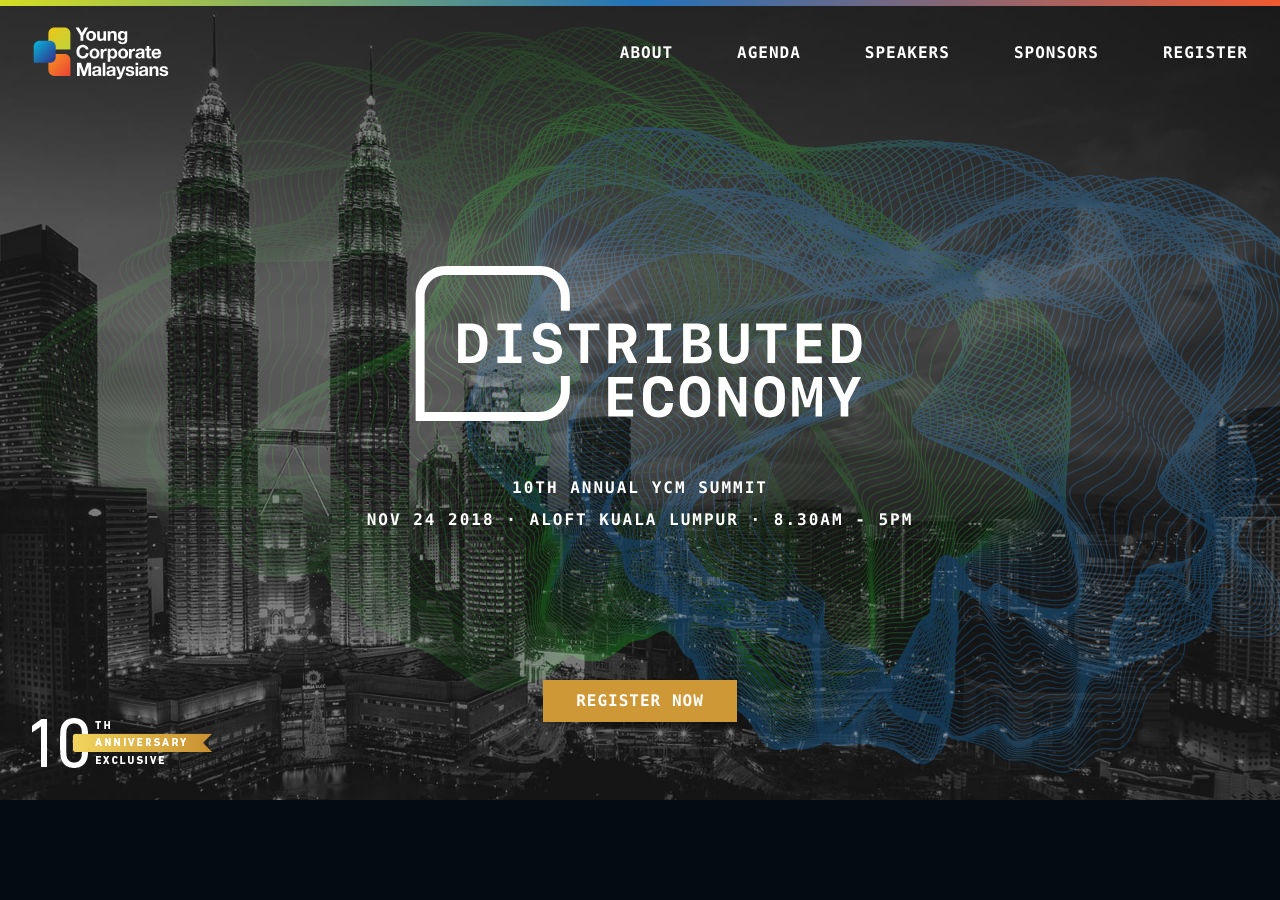
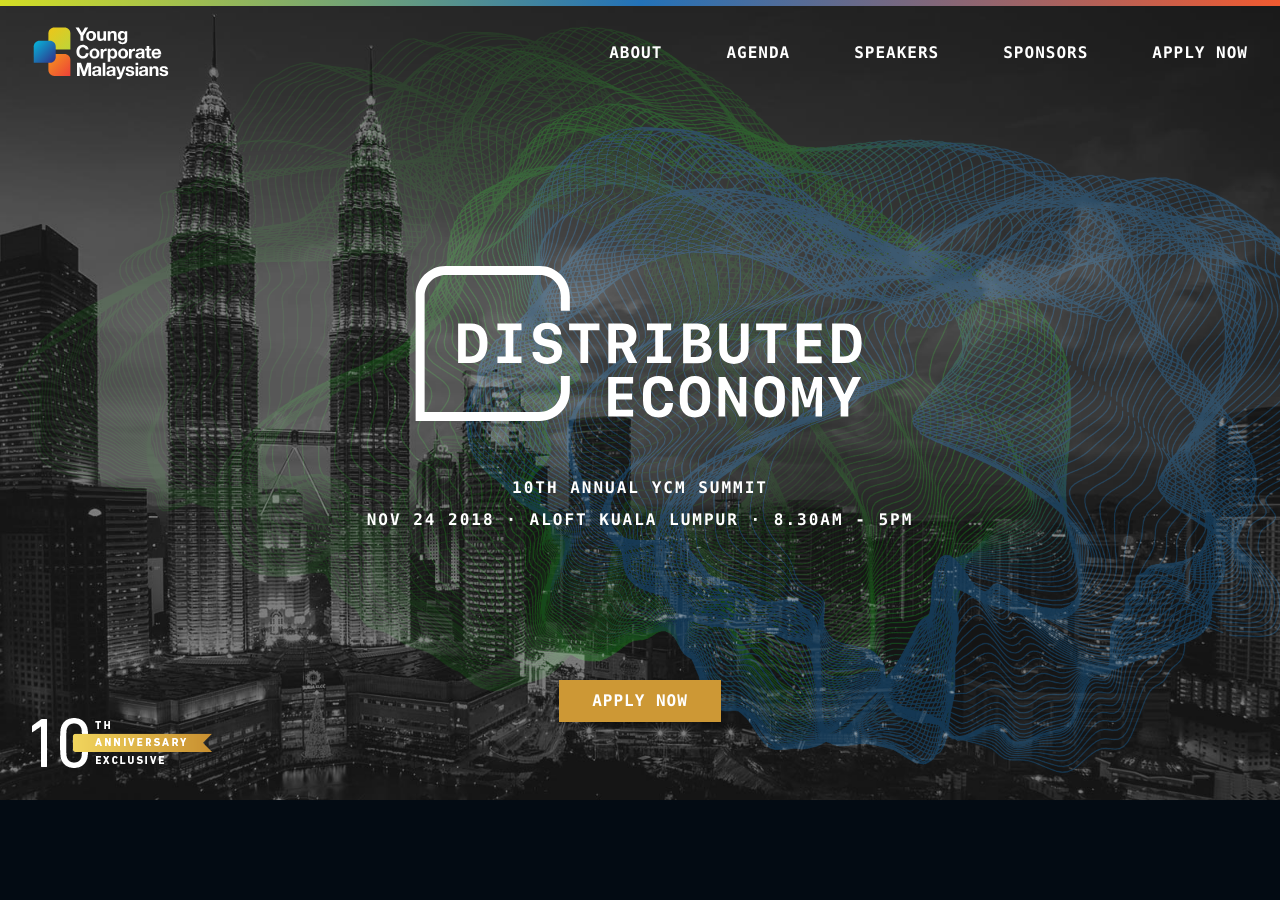
Before and after one commit to jamesssooi/ycm-summit-2018, a PHP site: page / in a window 1280 px wide. Shown: the top 900 px of the page. Run offline with PHP 8.4, Linux system fonts and the light colour scheme; style sheets or scripts are compiled from the project's sources.

Commit message:
Update copy

```diff
--- a/src/index.php
+++ b/src/index.php
@@ -45,7 +45,7 @@
     <a href="#agenda" class="nav-menu__item" data-smooth-scroll>Agenda</a>
     <a href="#speakers" class="nav-menu__item" data-smooth-scroll>Speakers</a>
     <a href="#sponsors" class="nav-menu__item" data-smooth-scroll>Sponsors</a>
-    <a href="#register" class="nav-menu__item is-cta" data-smooth-scroll>Register</a>
+    <a href="#register" class="nav-menu__item is-cta" data-smooth-scroll>Apply Now</a>
   </nav>
 </header>
 
@@ -55,7 +55,7 @@
   <a href="#agenda" class="nav-mobile-menu__item" data-smooth-scroll>Agenda</a>
   <a href="#speakers" class="nav-mobile-menu__item" data-smooth-scroll>Speakers</a>
   <a href="#sponsors" class="nav-mobile-menu__item" data-smooth-scroll>Sponsors</a>
-  <a href="#register" class="nav-mobile-menu__item is-cta" data-smooth-scroll>Register</a>
+  <a href="#register" class="nav-mobile-menu__item is-cta" data-smooth-scroll>Apply Now</a>
 </nav>
 
 <main>
@@ -87,7 +87,7 @@
         >
       </div>
       <div class="col-md-4 text-center">
-        <a href="#register" class="btn btn-primary with-shadow mb-4" data-smooth-scroll>Register Now</a>
+        <a href="#register" class="btn btn-primary with-shadow mb-4" data-smooth-scroll>Apply Now</a>
         <a href="#about" class="hero-footer__chevron" data-smooth-scroll>
           <svg class="icon">
             <use xlink:href="svg/sprites.svg#icon-chevron-down"></use>
@@ -341,7 +341,7 @@
   <div class="container">
 
     <div class="registration-form-panel">
-      <h2 class="section-title">Register Now</h2>
+      <h2 class="section-title">Apply Now</h2>
       <div class="row">
 
         <!-- Instructions -->
```
